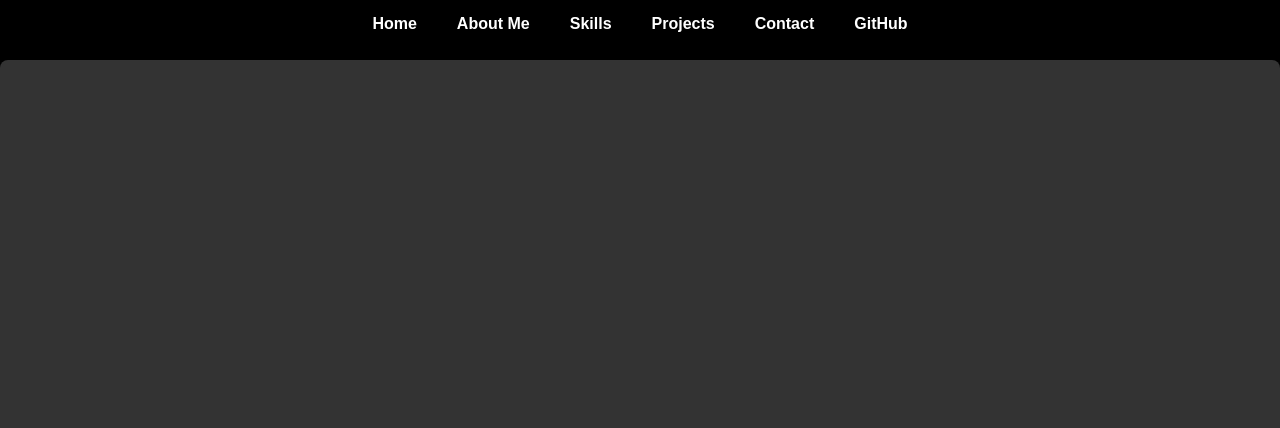
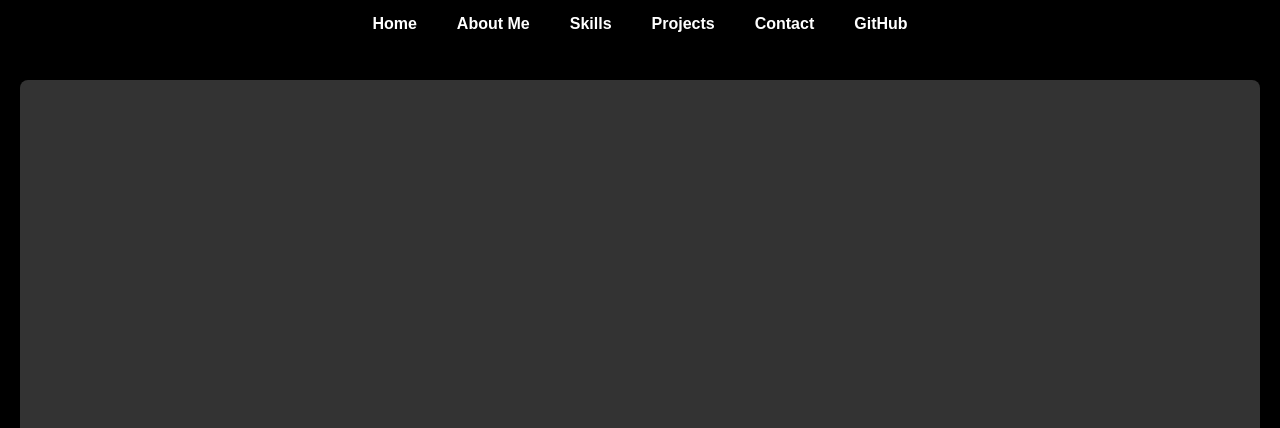
Before and after one commit to sakhehlela/Personal_Portfolio, a website: page index.html in a window 1280 px wide. Shown: the top 428 px of the page. Drawn offline with Linux system fonts and the light colour scheme.

```diff
--- a/index.html
+++ b/index.html
@@ -4,14 +4,34 @@
 <head>
     <meta charset="UTF-8">
     <meta name="viewport" content="width=device-width, initial-scale=1.0">
-    <title>My Portfolio</title>
+    <title>Sakhe Hlela Portfolio</title>
     <link rel="stylesheet" href="styles/styles.css">
+    <style>
+        html {
+            scroll-behavior: smooth;
+        }
+
+        /* Ensure the main content sections take up the full height of the viewport */
+        section {
+            min-height: 100vh;
+            display: flex;
+            align-items: center;
+            justify-content: center;
+            text-align: center;
+        }
+
+        /* Additional styling for specific sections */
+        .home-title {
+            font-size: 2em;
+            font-weight: bold;
+        }
+    </style>
 </head>
 
 <body>
     <header>
         <nav>
-            <div class="menu-toggle">Menu</div> <!-- Toggle Button for Mobile -->
+            <div class="menu-toggle">Menu</div>
             <ul>
                 <li><a href="#home">Home</a></li>
                 <li><a href="#about">About Me</a></li>
@@ -25,7 +45,7 @@
 
     <main>
         <section id="home">
-            <h1 class="home-title">Sakhe Hlela Portfolio website</h1>
+            <h1 class="home-title">Sakhe Hlela Portfolio Website</h1>
         </section>
 
         <section id="about">
--- a/styles/styles.css
+++ b/styles/styles.css
@@ -1,22 +1,15 @@
-/* Add or update these styles in your existing CSS file */
-html, body {
-    height: 100%;
+body {
     margin: 0;
-}
-
-body {
     font-family: Arial, sans-serif;
+    padding-top: 60px;
     background-color: black;
     color: white;
 }
 
-nav {
-    display: flex;
-    justify-content: center;
-    align-items: center;
+header {
     position: fixed;
+    width: 100%;
     top: 0;
-    width: 100%;
     background-color: black;
     z-index: 1000;
     box-shadow: 0 2px 4px rgba(0, 0, 0, 0.1);
@@ -27,6 +20,7 @@
     list-style-type: none;
     margin: 0;
     padding: 0;
+    justify-content: center;
 }
 
 nav ul li {
@@ -45,29 +39,14 @@
 }
 
 main {
-    display: flex;
-    flex-direction: column;
-    align-items: center;
-    padding-top: 60px; /* Adjust based on your nav height */
+    padding: 20px;
 }
 
 section {
-    height: 100vh;
-    width: 100%;
-    display: flex;
-    justify-content: center;
-    align-items: center;
     background-color: #333;
     padding: 20px;
-    box-sizing: border-box;
     border-radius: 8px;
     box-shadow: 0 2px 4px rgba(0, 0, 0, 0.2);
-}
-
-.home-title {
-    font-size: 3em;
-    font-weight: bold;
-    text-align: center;
 }
 
 @media (max-width: 768px) {
@@ -97,7 +76,7 @@
     }
 
     main {
-        flex-direction: column;
+        padding: 10px;
     }
 }
 
```
